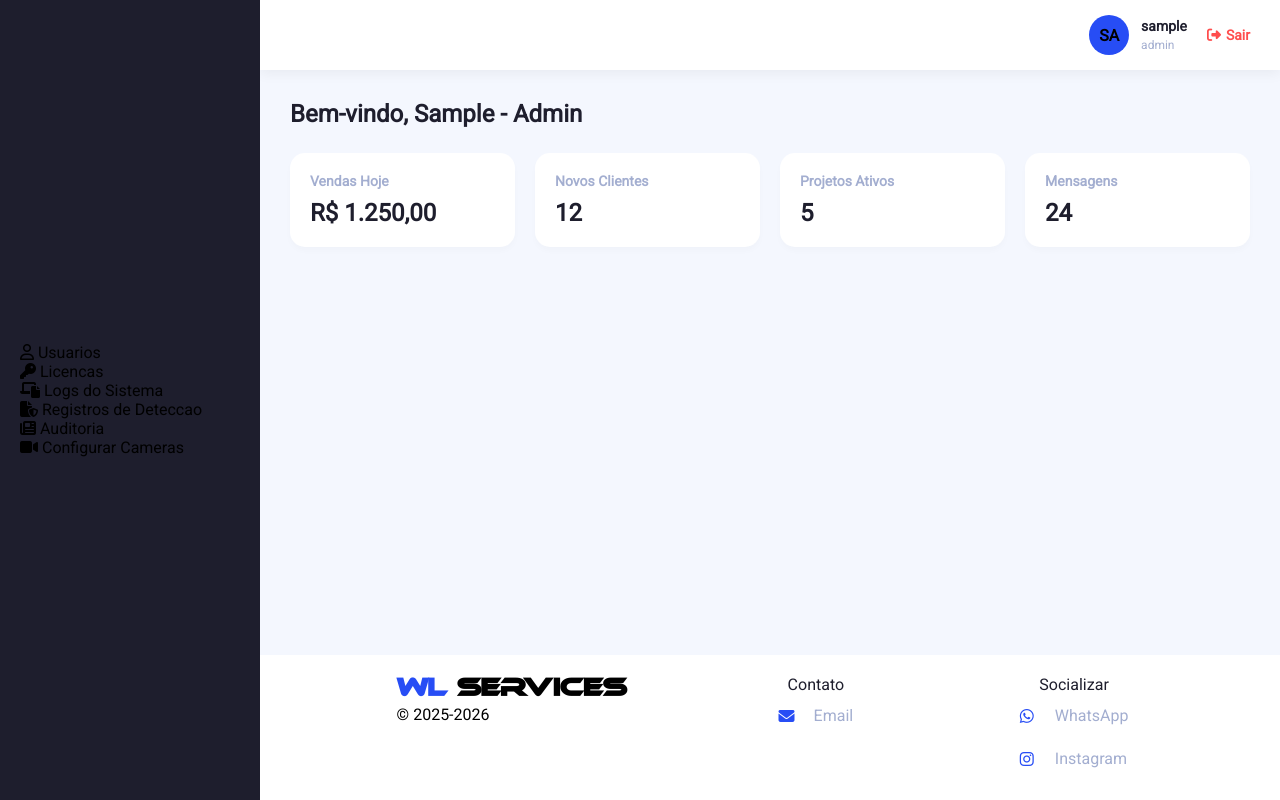
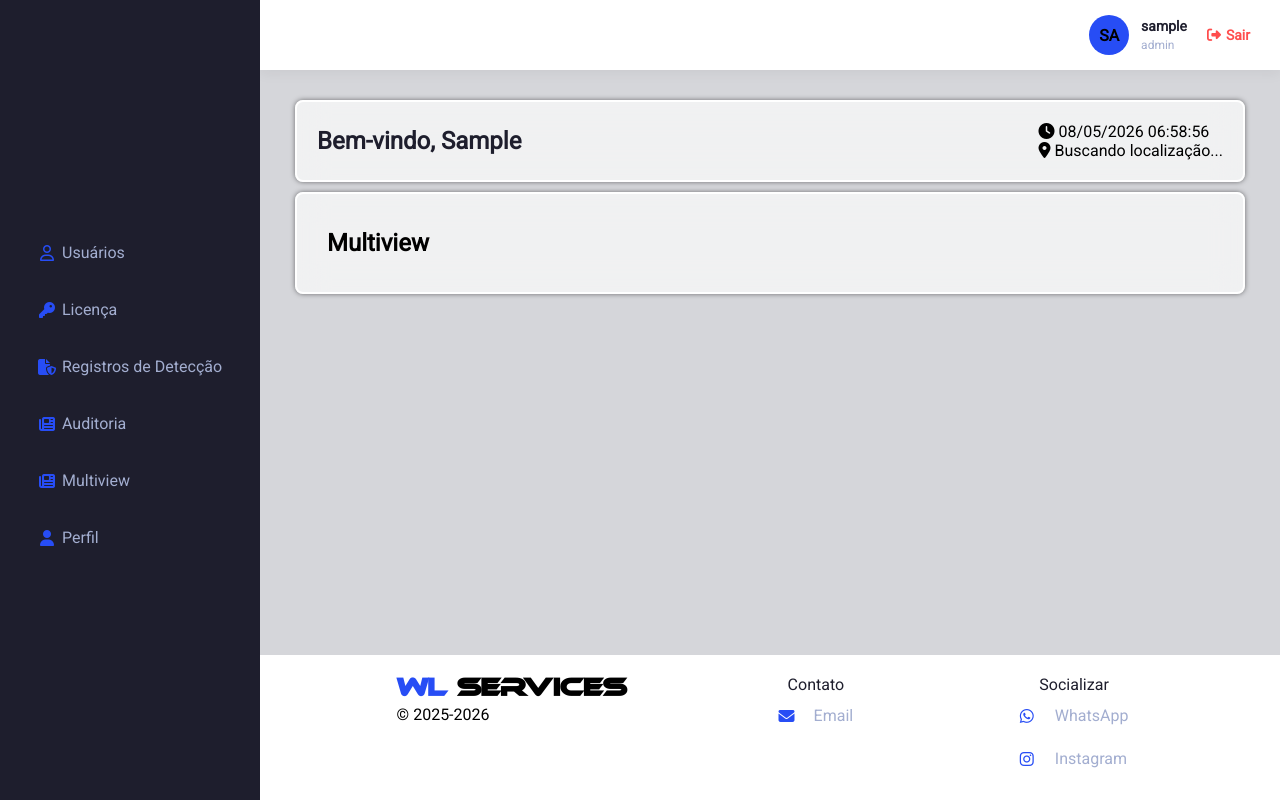
Before and after one commit to wlservices/reconhecimento_facial, a Flask app: template src/templates/dashboards/supervisor_dashboard.html in a window 1280 px wide. Run offline with Flask 3, Linux system fonts and the light colour scheme; the template is opened without the code that fills it, so the values that code supplies are empty; the visitor is signed in with stand-in values (Sample User, id 1); some libraries are stand-ins or nearby versions.

Commit message:
Feat: CRUD Users Complete!

```diff
--- a/src/decorator.py
+++ b/src/decorator.py
@@ -7,7 +7,7 @@ def role_required(role):
     def decorator(f):
         @wraps (f)
         def decorated_function(*args, **kwargs):
-            if not current_user.is_authenticated or current_user.role != role:
+            if not current_user.is_authenticated or not current_user.role in role:
                 abort(403)
             return f(*args, **kwargs)
         return decorated_function
--- /dev/null
+++ b/src/static/css/blur.css
@@ -0,0 +1,8 @@
+.blur{
+    background: rgba(255, 255, 255, 0.65);
+    border-radius: 8px;
+    box-shadow: 0 0 5px rgba(0, 0, 0, 0.5);
+    backdrop-filter: blur(15.6px);
+    -webkit-backdrop-filter: blur(15.6px);
+    border: 2px solid rgba(255, 255, 255, 1);
+}
--- /dev/null
+++ b/src/static/css/btns.css
@@ -0,0 +1,27 @@
+.btn-exit{
+    position: absolute;
+
+    top: 0;
+    right: 0;
+
+    background: var(--primary-color);
+    color: var(--white);
+    box-shadow: 0 4px 15px rgba(67, 97, 238, 0.3);
+
+    border: none;
+    border-radius: 8px;
+
+    padding: 10px;
+    margin: 5px;
+
+    cursor: pointer;
+
+    width: 40px;
+
+    transition: transform 0.2s, background 0.3s;
+}
+
+.btn-exit:hover {
+    background: var(--btn-color);
+    transform: translateY(-2px);
+}
--- a/src/static/css/modal.css
+++ b/src/static/css/modal.css
@@ -13,6 +13,7 @@
 }
 
 .modal-conteudo {
+
   background: #fff;
   padding: 30px;
   border-radius: 8px;
--- a/src/static/css/style.css
+++ b/src/static/css/style.css
@@ -20,7 +20,7 @@
 
     /* Colors Light Mode */
     --text-main: #1e1e2d;
-    --bg-body: #f4f7fe;
+    --bg-body: #d5d6da;
     --side-bg: #1e1e2d;
 
     /* Common Colors */
@@ -28,6 +28,9 @@
     --primary-color: #274DF5;
     --text-light: #a3aed0;
     --btn-color: #ff4d4d;
+
+    --green-color: #28a745;
+    --green-color-hover: #28a74598;
 
     /* Colors Dark Mode */
     --text-main-dark: #27F2F5;
@@ -217,8 +220,9 @@ header {
 .content-area {
     width: 100%;
     height: 100%;
-    padding: 30px;
+    padding: 20px 30px;
     margin: 0 auto;
+    overflow-y: auto;
 }
 
 .cards-grid {
@@ -485,15 +510,13 @@ select.form-control:focus {
 }
 
 .tabs-content {
-    position: relative;
     overflow: hidden;
-    height: 100%;
-    width: 100%;
+    margin: 0 5px;
+    padding: 5px;
 }
 
 .tab-panel {
-    position: absolute;
-    top: 0;
+    display: none;
     width: 100%;
     opacity: 0;
     transform: translateY(20px);
@@ -502,16 +525,119 @@ select.form-control:focus {
 }
 
 .tab-panel.active {
+    display: block;
     opacity: 1;
     transform: translateY(0);
     pointer-events: auto;
 }
 
+.header-acoes,
 .information{
+    display: flex;
+    margin:  10px 5px;
+    padding: 20px;
+    justify-content: space-between;
+    align-items: center;
+}
+
+.information h2{
+    margin: 0 !important;
+}
+
+.inputs{
+    margin: 10px auto 40px;
+    display: flex;
+    max-width: 100%;
+    justify-content: center;
+}
+
+.grid-form,
+.permissoes {
+    display: flex;
+    flex-direction: column;
+    justify-content: center;
+    width: 50%;
+    margin: 0 auto;
+    padding: 0 10px;
+    gap: 10px;
+}
+
+.acoes-footer{
+    display: flex;
+    flex-grow: 1;
+    gap: 50px;
+    max-width: 50%;
+    margin: 0 auto;
+}
+
+.usuario-card {
+    margin: 5px;
+    overflow: hidden;
+}
+
+.usuario-header {
+    padding: 15px 20px;
+    cursor: pointer;
     display: flex;
     justify-content: space-between;
     align-items: center;
-    background-color: var(--primary-color);
+    background: transparent;
+}
+
+.usuario-header:hover {
+    background: rgba(100, 100, 100, 0.20);
+}
+
+.info-basica strong {
+    display: block;
+    font-size: 1.1em;
+}
+
+.info-basica span {
+    color: #666;
+    font-size: 0.9em;
+}
+
+/* Lógica de Expansão */
+.usuario-detalhes {
+    max-height: 0;
+    padding: 0 20px;
+    transition: max-height 0.3s ease-out;
+    background: var(--white);
+    border-top: 0px solid #eee;
+}
+
+.usuario-detalhes.expandido {
+    max-height: 500px;
     padding: 20px;
-    border-radius: 15px;
+    border-top: 1px solid #eee;
 }
+
+.modal-aberto {
+    display: flex;
+    position: fixed;
+    z-index: 1000;
+    left: 0;
+    top: 0;
+    width: 100%;
+    height: 100%;
+    background-color: rgba(0,0,0,0.5);
+    justify-content: center;
+    align-items: center;
+}
+
+.modal-conteudo{
+    position: relative;
+}
+
+.title-box{
+    display: flex;
+    padding: 10px;
+    gap: 10px;
+    justify-content: center;
+    align-items: center;
+}
+
+.form-create-user{
+    text-align: start;
+}
--- a/src/static/js/script.js
+++ b/src/static/js/script.js
@@ -12,6 +12,17 @@ function showTab(index) {
             buttons[i].classList.toggle('active', i === index);
         });
 };
+
+function toggleDetails(id) {
+    const elemento = document.getElementById(id);
+    elemento.classList.toggle('expandido');
+}
+
+function confirmarExclusao(id) {
+    if (confirm("Tem certeza que deseja excluir este usuário?")) {
+        window.location.href = "/excluir-usuario/" + id;
+    }
+}
 
 function atualizarRelogio() {
     const agora = new Date();
--- a/src/templates/base.html
+++ b/src/templates/base.html
@@ -8,8 +8,12 @@
     <link rel="stylesheet" href="{{ url_for('static', filename='css/style.css')}}">
     <link rel="stylesheet" href="{{ url_for('static', filename='css/cropper.min.css') }}">
     <link rel="stylesheet" href="{{ url_for('static', filename='css/modal.css')}}">
+    <link rel="stylesheet" href="{{ url_for('static', filename='css/btns.css')}}">
+    <link rel="stylesheet" href="{{ url_for('static', filename='css/blur.css')}}">
+
 </head>
 <body>
+    <div id="modal-container"></div>
 
     {% include 'includes/_modal.html' %}
 
@@ -25,6 +29,7 @@
 
     <script src="{{ url_for('static', filename='js/cropper.min.js') }}"></script>
     <script src="{{ url_for('static', filename='js/script.js') }}"></script>
+    <script src="https://unpkg.com/htmx.org@1.9.10"></script>
 
 </body>
 </html>
--- a/src/templates/dashboards/supervisor_dashboard.html
+++ b/src/templates/dashboards/supervisor_dashboard.html
@@ -7,39 +7,93 @@
 {% block nav_aside %}
     <aside>
         <div class="nav-box">
-            <ul class="nav-links">
-                <li><a href="#"><i class="fa-regular fa-user"></i> Usuarios</a></li>
-                <li><a href="#"><i class="fa-solid fa-key"></i> Licencas</a></li>
-                <li><a href="#"><i class="fa-solid fa-laptop-file"></i> Logs do Sistema</a></li>
-                <li><a href="#"><i class="fa-solid fa-file-shield"></i> Registros de Deteccao</a></li>
-                <li><a href="#"><i class="fa-solid fa-newspaper"></i> Auditoria</a></li>
-                <li><a href="#"><i class="fa-solid fa-video"></i> Configurar Cameras</a></li>
-            </ul>
+            <nav class="nav-links">
+                <button onclick="showTab(0)" class="tab-btn">
+                    <i class="fa-regular fa-user"></i> Usuários
+                </button>
+
+                <button onclick="showTab(1)" class="tab-btn">
+                    <i class="fa-solid fa-key"></i> Licença
+                </button>
+
+                <button onclick="showTab(2)" class="tab-btn">
+                    <i class="fa-solid fa-file-shield"></i> Registros de Detecção
+                </button>
+
+                <button onclick="showTab(3)" class="tab-btn">
+                    <i class="fa-solid fa-newspaper"></i> Auditoria
+                </button>
+
+                <button onclick="showTab(4)" class="tab-btn">
+                    <i class="fa-solid fa-newspaper"></i> Multiview
+                </button>
+
+                <button onclick="showTab(5)" class="tab-btn">
+                    <i class="fa-solid fa-user"></i> Perfil
+                </button>
+            </nav>
         </div>
     </aside>
 {% endblock nav_aside %}
 
 {% block section %}
     <section class="content-area">
-        <h2 style="color: var(--text-main); margin-bottom: 25px;">Bem-vindo, {{current_user.username | capitalize }} - {{current_user.role | capitalize }}</h2>
+        <div class="information blur">
+            <div class="saudacoes">
+                <h2 style="color: var(--text-main); margin-bottom: 25px;">Bem-vindo, {{current_user.username | capitalize }}</h2>
+            </div>
+            <p class="data-agr">
+                <i class="fa-solid fa-clock"></i> <span id="relogio"></span>
+                <br>
+                <i class="fa-solid fa-location-dot"></i> <span id="local-texto">Buscando localização...</span>
+            </p>
+        </div>
 
-        <div class="cards-grid">
-            <div class="card">
-                <h3>Vendas Hoje</h3>
-                <div class="value">R$ 1.250,00</div>
-            </div>
-            <div class="card">
-                <h3>Novos Clientes</h3>
-                <div class="value">12</div>
-            </div>
-            <div class="card">
-                <h3>Projetos Ativos</h3>
-                <div class="value">5</div>
-            </div>
-            <div class="card">
-                <h3>Mensagens</h3>
-                <div class="value">24</div>
-            </div>
+        <div class="tabs-content blur">
+
+            <!-- INICIO Seção de Usuários -->
+            {% include 'includes/_list_users.html' %}
+            <!-- FIM Seção de Usuários-->
+
+            <!-- INICIO Seção de Licença -->
+            <section class="tab-panel">
+                <div class="header-acoes">
+                    <h2>Licença</h2>
+                </div>
+            </section>
+            <!-- FIM Seção de Licença -->
+
+            <!-- INICIO Seção de Registros de Detecção -->
+            <section class="tab-panel">
+                <div class="header-acoes">
+                    <h2>Registros de Detecção</h2>
+                </div>
+            </section>
+            <!-- FIM Seção de Registro de Detecção -->
+
+            <!-- INICIO Seção de Auditoria -->
+            <section class="tab-panel">
+                <div class="header-acoes">
+                    <h2>Auditoria</h2>
+                </div>
+            </section>
+            <!-- FIM Seção de Auditoria -->
+
+            <!-- INICIO Seção de Câmeras -->
+            <section class="tab-panel active">
+                <div class="header-acoes">
+                    <h2>Multiview</h2>
+                </div>
+            </section>
+            <!-- FIM Seção de Câmeras -->
+
+            <!-- INICIO Seção de Perfil -->
+            <section class="tab-panel">
+                <div class="header-acoes">
+                    <h2>Perfil</h2>
+                </div>
+            </section>
+            <!-- FIM Seção de Perfil -->
         </div>
     </section>
 {% endblock %}
--- /dev/null
+++ b/src/templates/includes/_list_users.html
@@ -0,0 +1,59 @@
+
+
+<section class="tab-panel">
+    <div class="header-acoes">
+        <h2>Gerenciar Usuários</h2>
+        <a class="btn-add" hx-get="{{ url_for('admin.get_modal') }}" hx-target="#modal-container"><i class="fa-solid fa-plus"></i></a>
+    </div>
+    <div class="lista-usuarios">
+        {% for usuario in usuarios %}
+        <div class="usuario-card blur">
+            <!-- Cabeçalho do Card (Visível) -->
+            <div class="usuario-header" onclick="toggleDetails('detalhes-{{ usuario.id }}')">
+                <div class="info-basica">
+                    <strong>{{ usuario.username }}</strong>
+                    <span>{{ usuario.role }}</span>
+                </div>
+                <i class="fa-solid fa-caret-down seta-icon"></i>
+            </div>
+
+            <!-- Detalhes Expansíveis (Escondidos por padrão) -->
+            <div id="detalhes-{{ usuario.id }}" class="usuario-detalhes">
+                <form id="profile-form" action="{{ url_for('view.update_profile') }}" method="POST">
+                    <input type="hidden" name="user_id" value="{{ usuario.id }}">
+                    <div class="inputs">
+                        <div class="grid-form">
+                            <div class="campo">
+                                <label class="form-group">Username:</label>
+                                <input type="text" name="name" class="form-control" value="{{ usuario.username }}">
+                            </div>
+                            <div class="campo">
+                                <label class="form-group">Cargo:</label>
+                                <input type="text" name="role" class="form-control" value="{{ usuario.role }}">
+                            </div>
+                            <div class="campo">
+                                <label class="form-group">Nova Senha:</label>
+                                <input type="password" name="password" class="form-control" placeholder="Deixe em branco para manter">
+                            </div>
+                        </div>
+
+                        <hr>
+
+                        <div class="permissoes">
+                            <p><strong>Permissões Granuladas:</strong></p>
+                            <label><input type="checkbox" name="p_admin" {% if usuario.role == 'Administrador' %}checked{% endif %}> Administrador</label>
+                            <label><input type="checkbox" name="p_edit" {% if usuario.role == 'Supervisor' %}checked{% endif %}> Editar Conteúdo</label>
+                            <label><input type="checkbox" name="p_view" {% if usuario.role == 'Funcionario'%}checked{% endif %}> Apenas Leitura</label>
+                        </div>
+                    </div>
+
+                    <div class="acoes-footer">
+                        <button type="button" class="btn-delete" onclick="confirmarExclusao( {{ usuario.id }} )">Excluir Usuário</button>
+                        <button type="submit" class="btn-save">Salvar Alterações</button>
+                    </div>
+                </form>
+            </div>
+        </div>
+        {% endfor %}
+    </div>
+</section>
```
Also changed, not shown: other parts of src/static/css/style.css (+24 -3 lines), src/blueprints/admin/views.py (+27 -4 lines), src/blueprints/supervisor/views.py (+28 -4 lines), src/controller/controller.py (added, +9 -0 lines), src/routes/view.py (+45 -10 lines), src/templates/dashboards/admin_dashboard.html (+48 -16 lines), src/templates/includes/_create_users.html (added, +32 -0 lines).
